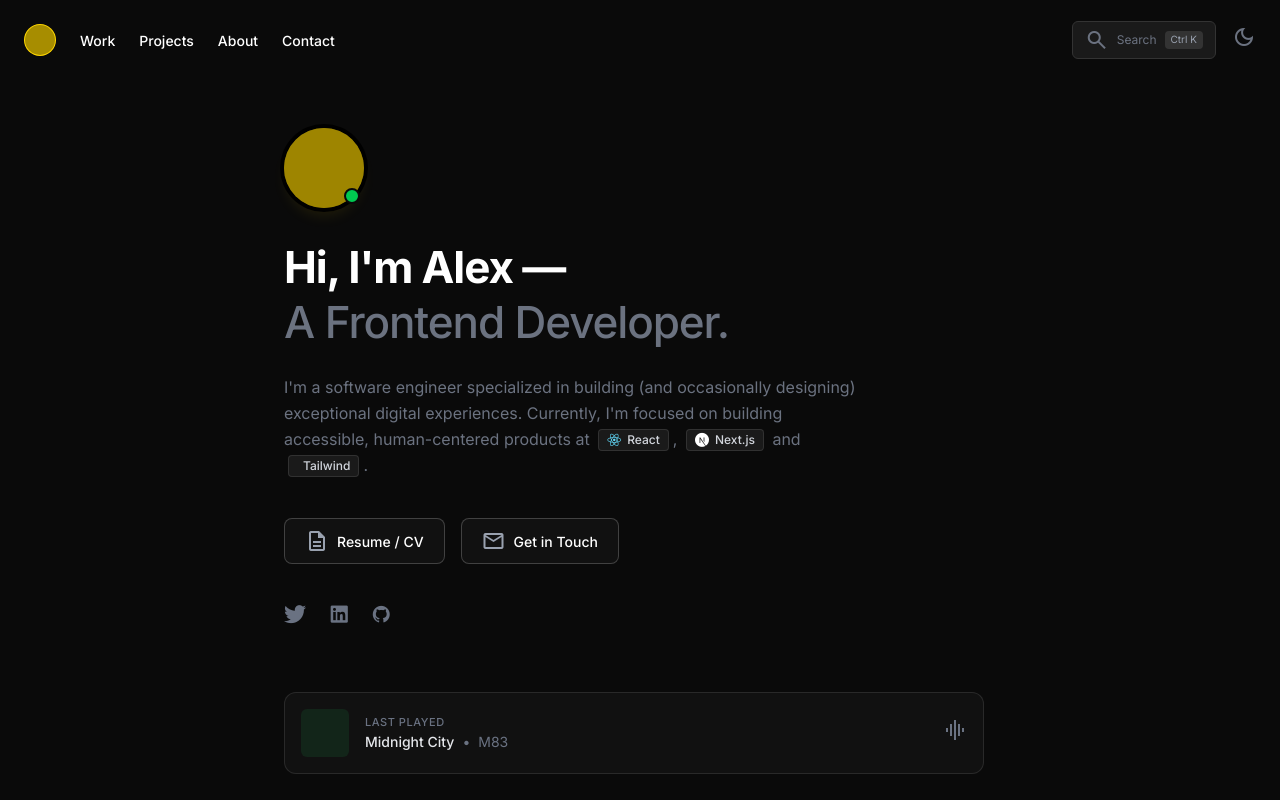
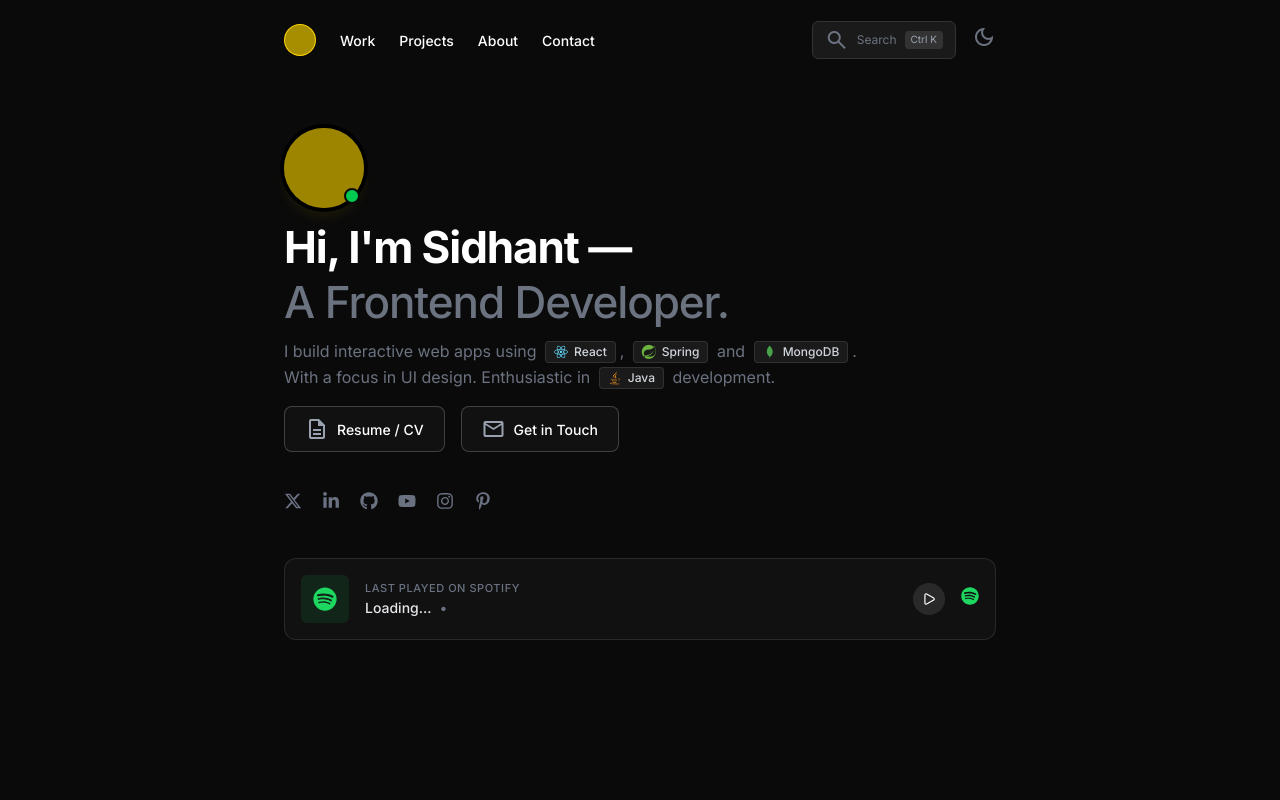
Before and after one commit to Sid-chou/portfolio, a React (Vite) app: page / in a window 1280 px wide. Shown: the top 800 px of the page. Built offline with nearby package versions, Linux system fonts and the light colour scheme; no server answers; grey boxes are pictures that could not be loaded.

Commit message:
spotify adding

```diff
--- a/package.json
+++ b/package.json
@@ -22,6 +22,7 @@
     "react": "^19.0.0",
     "react-dom": "^19.0.0",
     "react-github-calendar": "^5.0.5",
+    "react-icons": "^5.5.0",
     "vite": "^6.2.0"
   },
   "devDependencies": {
--- a/src/App.tsx
+++ b/src/App.tsx
@@ -1,21 +1,36 @@
 import { useState, useEffect } from 'react';
 import { fetchGitHubStats } from './utils/github';
+import { getRecentlyPlayed } from './utils/spotify';
 import { config } from './config';
 import { GitHubCalendar } from 'react-github-calendar';
+import { FaXTwitter, FaLinkedinIn, FaGithub, FaYoutube, FaInstagram, FaPinterestP } from "react-icons/fa6";
+import { Play, Pause } from "lucide-react";
+import { FaSpotify } from "react-icons/fa";
+import { section } from 'motion/react-client';
 
+const socialLinks = [
+  { label: "Twitter / X", href: "https://x.com/louis3995984693", icon: <FaXTwitter size={18} /> },
+  { label: "LinkedIn", href: "https://www.linkedin.com/in/sidhant-choudhury-169b442b1/", icon: <FaLinkedinIn size={18} /> },
+  { label: "GitHub", href: "https://github.com/Sid-chou", icon: <FaGithub size={18} /> },
+  { label: "YouTube", href: "https://youtube.com/@yourchannel", icon: <FaYoutube size={18} /> },
+  { label: "Instagram", href: "https://www.instagram.com/mainly.sid/", icon: <FaInstagram size={18} /> },
+  { label: "Pinterest", href: "https://in.pinterest.com/sidchoudhury16/", icon: <FaPinterestP size={18} /> },
+];
 export default function App() {
   return (
     <>
       <Navbar />
       <main className="pt-32 pb-24">
+        <div className="w-full max-w-[760px] mx-auto px-6">
           <Hero />
           <Projects />
           <Experience />
           <About />
           <GithubActivity />
           <Contact />
+          <Footer />
+        </div>
       </main>
-      <Footer />
     </>
   );
 }
@@ -24,7 +39,7 @@ export default function App() {
 function Navbar() {
   return (
     <nav className="fixed top-0 w-full z-50 bg-transparent h-20 flex items-center">
-      <div className="w-full px-6 flex items-center justify-between">
+      <div className="w-full max-w-[760px] mx-auto px-6 flex items-center justify-between">
         <div className="flex items-center gap-6">
           <div className="relative w-8 h-8 rounded-full bg-[#ffd700] overflow-hidden flex items-center justify-center border border-[#ffd700]/20">
             <img
@@ -58,13 +73,20 @@ function Navbar() {
 
 /* ─── Hero ─── */
 function Hero() {
+  const [track, setTrack] = useState<{ name: string; artist: string; albumArt: string; trackUrl: string; trackId: string } | null>(null);
+  const [showEmbed, setShowEmbed] = useState(false);
+
+  useEffect(() => {
+    getRecentlyPlayed().then(setTrack);
+  }, []);
+
   return (
-    <section className="max-w-[760px] mx-auto px-6 mb-24 flex flex-col items-start text-left">
+    <section className="w-full mb-24 flex flex-col items-start text-left">
       {/* Avatar with green "online" dot */}
-      <div className="mb-8 relative group">
+      <div className="mb-3 relative group">
         <div className="w-20 h-20 rounded-full bg-[#ffd700] overflow-hidden relative shadow-lg shadow-[#ffd700]/10 ring-4 ring-black">
           <img
-            alt="Alex Avatar"
+            alt="Avatar"
             className="w-full h-full object-cover mix-blend-multiply"
             src="https://lh3.googleusercontent.com/aida-public/AB6AXuDET9fPwtzRTk29Obqk639yLDVq8Jx3w7fLFH909T7Yby8IZ28PdiLl4agNCn7SJysrxTuUVs1vomQvJiyCECuV1TP5_kqlHpHdrsYwd_JgnoxX-GwBZ6cm_TOT7mgPKN07tZ-IMgcqJRizRJ6U_JilF9TBaorxS-8OcdIuqNuKQ5JsKszUooywa_q8jMqRu49KvZ-KXyKgy74tGy58X9FkOxlwvwYuIei5viqQjkBRXaux1bQn6uF4istlINHgtNFXnTL2yNaNYtc"
             referrerPolicy="no-referrer"
@@ -74,9 +96,9 @@ function Hero() {
       </div>
 
       {/* Headings */}
-      <div className="mb-6">
+      <div className="mb-2">
         <h1 className="font-sans font-bold text-white text-[44px] leading-tight tracking-tight">
-          Hi, I'm Alex —
+          Hi, I'm Sidhant —
         </h1>
         <h2 className="font-sans font-medium text-muted text-[44px] leading-tight tracking-tight">
           A Frontend Developer.
@@ -84,18 +106,21 @@ function Hero() {
       </div>
 
       {/* Description with inline tech badges */}
-      <div className="max-w-xl mb-10">
+      <div className="max-w-xl mb-4">
         <p className="text-muted text-[16px] leading-relaxed font-sans">
-          I'm a software engineer specialized in building (and occasionally designing) exceptional digital experiences. Currently, I'm focused on building accessible, human-centered products at{' '}
+          I build interactive web apps using{' '}
           <span className="inline-flex items-center align-middle gap-1.5 px-2 py-0.5 mx-1 bg-[#1a1a1a] border border-white/10 text-xs text-gray-300 font-medium rounded hover:border-white/30 transition-colors cursor-default select-none -translate-y-[1px]">
             <i className="devicon-react-original text-[#61dafb] text-[14px]"></i> React
           </span>,{' '}
           <span className="inline-flex items-center align-middle gap-1.5 px-2 py-0.5 mx-1 bg-[#1a1a1a] border border-white/10 text-xs text-gray-300 font-medium rounded hover:border-white/30 transition-colors cursor-default select-none -translate-y-[1px]">
-            <i className="devicon-nextjs-original text-white text-[14px]"></i> Next.js
+            <i className="devicon-spring-plain text-[#6db33f] text-[14px]"></i> Spring
           </span> and{' '}
           <span className="inline-flex items-center align-middle gap-1.5 px-2 py-0.5 mx-1 bg-[#1a1a1a] border border-white/10 text-xs text-gray-300 font-medium rounded hover:border-white/30 transition-colors cursor-default select-none -translate-y-[1px]">
-            <i className="devicon-tailwindcss-original text-[#38bdf8] text-[14px]"></i> Tailwind
-          </span>.
+            <i className="devicon-mongodb-plain text-[#47a248] text-[14px]"></i> MongoDB
+          </span>. With a focus in UI design. Enthusiastic in{' '}
+          <span className="inline-flex items-center align-middle gap-1.5 px-2 py-0.5 mx-1 bg-[#1a1a1a] border border-white/10 text-xs text-gray-300 font-medium rounded hover:border-white/30 transition-colors cursor-default select-none -translate-y-[1px]">
+            <i className="devicon-java-plain text-[#f89820] text-[14px]"></i> Java
+          </span> development.
         </p>
       </div>
 
@@ -112,42 +137,89 @@ function Hero() {
       </div>
 
       {/* Social Links */}
-      <div className="flex items-center gap-6 mb-16">
-        <a className="text-gray-500 hover:text-white transition-colors" href="#">
-          <i className="devicon-twitter-original text-[18px]"></i>
+      <div className="flex items-center gap-5 mb-8">
+        {socialLinks.map((social) => (
+          <a
+            key={social.label}
+            href={social.href}
+            target="_blank"
+            rel="noopener noreferrer"
+            aria-label={social.label}
+            className="text-gray-500 hover:text-white transition-colors duration-150"
+          >
+            {social.icon}
           </a>
-        <a className="text-gray-500 hover:text-white transition-colors" href="#">
-          <i className="devicon-linkedin-plain text-[18px]"></i>
-        </a>
-        <a className="text-gray-500 hover:text-white transition-colors" href="#">
-          <i className="devicon-github-original text-[18px]"></i>
-        </a>
-        <a className="text-gray-500 hover:text-white transition-colors" href="#">
-          <i className="devicon-youtube-plain text-[18px]"></i>
+        ))}
+      </div>
+
+      {/* Spotify widget */}
+      <div className="w-full mt-4 bg-[#111111] border border-white/10 rounded-xl overflow-hidden hover:border-white/20 transition-colors">
+        {/* Top card row */}
+        <div className="p-4 flex items-center gap-4">
+          {/* Album Art */}
+          <div className="w-12 h-12 flex-shrink-0 rounded-md overflow-hidden bg-[#1ed760]/10 flex items-center justify-center">
+            {track?.albumArt
+              ? <img src={track.albumArt} alt="Album art" className="w-full h-full object-cover" />
+              : <span className="text-[#1ed760] inline-flex"><FaSpotify size={24} /></span>
+            }
+          </div>
+
+          {/* Track Info */}
+          <div className="flex-grow min-w-0">
+            <p className="text-[11px] uppercase tracking-wider text-gray-500 mb-0.5 font-medium">
+              {showEmbed ? "Now Playing" : "Last Played on Spotify"}
+            </p>
+            <div className="flex items-center gap-2 overflow-hidden">
+              <span className="text-sm font-medium text-gray-200 truncate">
+                {track?.name || "Loading..."}
+              </span>
+              <span className="text-sm text-gray-500">•</span>
+              <span className="text-sm text-gray-500 truncate">
+                {track?.artist || ""}
+              </span>
+            </div>
+          </div>
+
+          {/* Play/Pause toggle */}
+          <button
+            onClick={() => setShowEmbed(prev => !prev)}
+            aria-label={showEmbed ? "Hide player" : "Play"}
+            className="w-8 h-8 flex items-center justify-center rounded-full bg-white/10 hover:bg-white/20 text-white transition-colors flex-shrink-0"
+          >
+            {showEmbed ? <Pause size={14} /> : <Play size={14} />}
+          </button>
+
+          {/* Spotify external link */}
+          <a
+            href={track?.trackUrl || "#"}
+            target="_blank"
+            rel="noopener noreferrer"
+            onClick={(e) => e.stopPropagation()}
+            title="Open in Spotify"
+            className="flex-shrink-0"
+          >
+            <span className="text-[#1ed760] hover:scale-110 transition-transform inline-flex">
+              <FaSpotify size={18} />
+            </span>
           </a>
         </div>
 
-      {/* Spotify "Last Played" widget */}
-      <div className="w-full max-w-[700px] bg-[#111111] border border-white/10 rounded-xl p-4 flex items-center gap-4 hover:border-white/20 transition-colors">
-        <div className="w-12 h-12 flex-shrink-0 bg-[#1ed760]/10 rounded-md flex items-center justify-center">
-          <i className="devicon-spotify-plain text-[#1ed760] text-2xl"></i>
-        </div>
-        <div className="flex-grow min-w-0">
-          <p className="text-[11px] uppercase tracking-wider text-gray-500 mb-0.5 font-medium">Last Played</p>
-          <div className="flex items-center gap-2 overflow-hidden">
-            <span className="text-sm font-medium text-gray-200 truncate">Midnight City</span>
-            <span className="text-sm text-gray-500">•</span>
-            <span className="text-sm text-gray-500 truncate">M83</span>
-          </div>
-        </div>
-        <div className="hidden sm:block">
-          <span className="material-symbols-outlined text-gray-500">graphic_eq</span>
-        </div>
+        {/* Embed — shows when play is clicked */}
+        {showEmbed && track?.trackId && (
+          <iframe
+            src={`https://open.spotify.com/embed/track/${track.trackId}?utm_source=generator&theme=0`}
+            width="100%"
+            height="80"
+            frameBorder="0"
+            allow="autoplay; clipboard-write; encrypted-media; fullscreen; picture-in-picture"
+            loading="lazy"
+            className="border-t border-white/10"
+          />
+        )}
       </div>
     </section>
   );
 }
-
 /* ─── Projects ─── */
 function Projects() {
   const projects = [
@@ -204,8 +276,7 @@ function Projects() {
   ];
 
   return (
-    <section className="mb-120 bg-sleek-bg py-16 px-6" id="projects">
-      <div className="max-w-[1000px] mx-auto">
+    <section className="w-full mb-120 py-16" id="projects">
       <div className="mb-10 text-left">
         <span className="block text-[11px] font-sans font-medium uppercase tracking-[0.2em] text-gray-500 mb-2">Featured</span>
         <h2 className="text-3xl font-sans font-bold text-white tracking-tight">## Projects</h2>
@@ -271,7 +342,6 @@ function Projects() {
           Show all projects <span className="ml-1 group-hover:translate-x-1 transition-transform">→</span>
         </a>
       </div>
-      </div>
     </section>
   );
 }
@@ -279,7 +349,7 @@ function Projects() {
 /* ─── Experience ─── */
 function Experience() {
   return (
-    <section className="max-w-[760px] mx-auto px-6 mb-120" id="work">
+    <section className="w-full mb-120" id="work">
       <div className="flex items-center gap-4 mb-16">
         <h3 className="font-pixel text-sm text-primary tracking-widest uppercase whitespace-nowrap">
           // EXPERIENCE_LOG
@@ -362,7 +432,7 @@ function Experience() {
 /* ─── About ─── */
 function About() {
   return (
-    <section className="max-w-[760px] mx-auto px-6 mb-120" id="about">
+    <section className="w-full mb-120" id="about">
       <div className="flex items-center gap-4 mb-16">
         <h3 className="font-pixel text-sm text-primary tracking-widest uppercase">
           // ME
@@ -436,7 +506,7 @@ function GithubActivity() {
   };
 
   return (
-    <section className="max-w-[760px] mx-auto px-6 mb-120">
+    <section className="w-full mb-120">
       <div className="flex items-center gap-4 mb-8">
         <h3 className="font-pixel text-sm text-primary tracking-widest uppercase">
           // GITHUB_ACTIVITY
@@ -498,13 +568,13 @@ function GithubActivity() {
 /* ─── Contact ─── */
 function Contact() {
   return (
-    <section className="max-w-[760px] mx-auto px-6 mb-24 relative" id="contact">
-      <div className="max-w-4xl mx-auto px-4 text-center">
+    <section className="w-full mb-24 relative" id="contact">
+      <div className="w-full text-center">
         <div className="mb-12">
           <p className="font-pixel text-gray-500 mb-6 tracking-widest text-xs uppercase">Save_Point</p>
           <h3 className="font-sans font-bold text-4xl md:text-5xl text-white">Let's Talk.</h3>
         </div>
-        <form className="max-w-[560px] mx-auto space-y-4 text-left" onSubmit={(e) => e.preventDefault()}>
+        <form className="w-full space-y-4 text-left" onSubmit={(e) => e.preventDefault()}>
           <div className="grid grid-cols-1 md:grid-cols-2 gap-4">
             <div>
               <label className="sr-only" htmlFor="name">Name</label>
@@ -544,8 +614,8 @@ function Contact() {
 /* ─── Footer ─── */
 function Footer() {
   return (
-    <footer className="py-12 border-t border-white/5 bg-background text-center relative overflow-hidden">
-      <div className="max-w-7xl mx-auto px-6 flex flex-col items-center gap-4">
+    <footer className="w-full py-12 border-t border-white/5 bg-background text-center relative overflow-hidden">
+      <div className="w-full flex flex-col items-center gap-4">
         <p className="font-pixel text-[10px] text-gray-600 uppercase tracking-widest animate-pulse">
           Press Start to Continue...
         </p>
--- /dev/null
+++ b/src/utils/spotify.ts
@@ -0,0 +1,75 @@
+const CLIENT_ID = import.meta.env.VITE_SPOTIFY_CLIENT_ID;
+const CLIENT_SECRET = import.meta.env.VITE_SPOTIFY_CLIENT_SECRET;
+const REFRESH_TOKEN = import.meta.env.VITE_SPOTIFY_REFRESH_TOKEN;
+
+interface SpotifyTrack {
+    name: string;
+    artist: string;
+    albumArt: string;
+    trackUrl: string;
+    trackId: string;
+}
+
+async function getAccessToken(): Promise<string> {
+    const response = await fetch('https://accounts.spotify.com/api/token', {
+        method: 'POST',
+        headers: {
+            'Content-Type': 'application/x-www-form-urlencoded',
+            'Authorization': 'Basic ' + btoa(`${CLIENT_ID}:${CLIENT_SECRET}`),
+        },
+        body: new URLSearchParams({
+            grant_type: 'refresh_token',
+            refresh_token: REFRESH_TOKEN,
+        }),
+    });
+
+    const data = await response.json();
+    return data.access_token;
+}
+
+export async function getRecentlyPlayed(): Promise<SpotifyTrack | null> {
+    try {
+        const accessToken = await getAccessToken();
+
+        // First try to get currently playing
+        const currentRes = await fetch('https://api.spotify.com/v1/me/player/currently-playing', {
+            headers: { 'Authorization': `Bearer ${accessToken}` },
+        });
+
+        if (currentRes.status === 200) {
+            const data = await currentRes.json();
+            if (data?.item) {
+                return {
+                    name: data.item.name,
+                    artist: data.item.artists.map((a: any) => a.name).join(', '),
+                    albumArt: data.item.album.images[2]?.url || data.item.album.images[0]?.url || '',
+                    trackUrl: data.item.external_urls.spotify,
+                    trackId: data.item.id,
+                };
+            }
+        }
+
+        // Fallback: get recently played
+        const recentRes = await fetch('https://api.spotify.com/v1/me/player/recently-played?limit=1', {
+            headers: { 'Authorization': `Bearer ${accessToken}` },
+        });
+
+        if (!recentRes.ok) return null;
+
+        const recentData = await recentRes.json();
+        const track = recentData.items?.[0]?.track;
+
+        if (!track) return null;
+
+        return {
+            name: track.name,
+            artist: track.artists.map((a: any) => a.name).join(', '),
+            albumArt: track.album.images[2]?.url || track.album.images[0]?.url || '',
+            trackUrl: track.external_urls.spotify,
+            trackId: track.id,
+        };
+    } catch (error) {
+        console.error('Spotify API error:', error);
+        return null;
+    }
+}
```
Also changed, not shown: get-spotify-token.mjs (added, +80 -0 lines), src/vite-env.d.ts (added, +11 -0 lines), spotify-refresh-token.txt (added), spotify-token-output.txt (added), 1 other file (tests, documents, lock files or other folders). Lines whose indentation alone changed are shown as unchanged.
